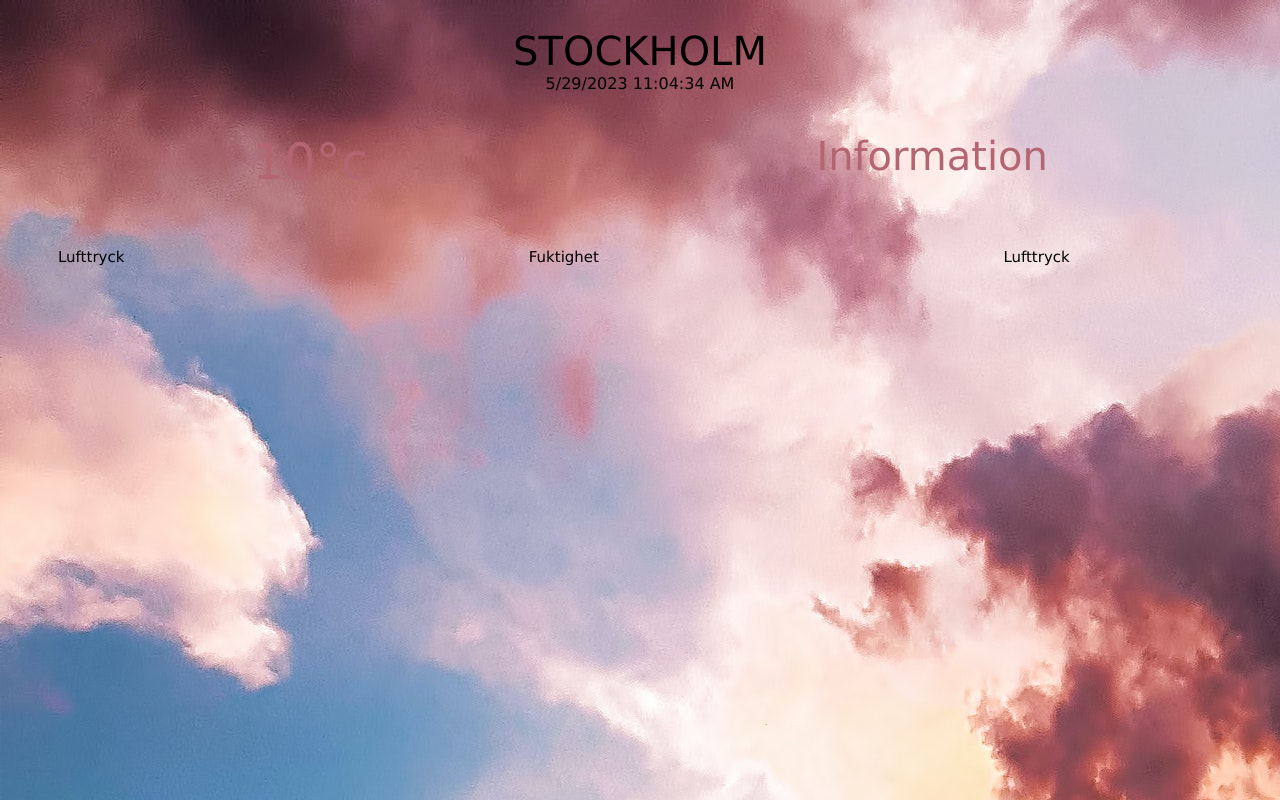
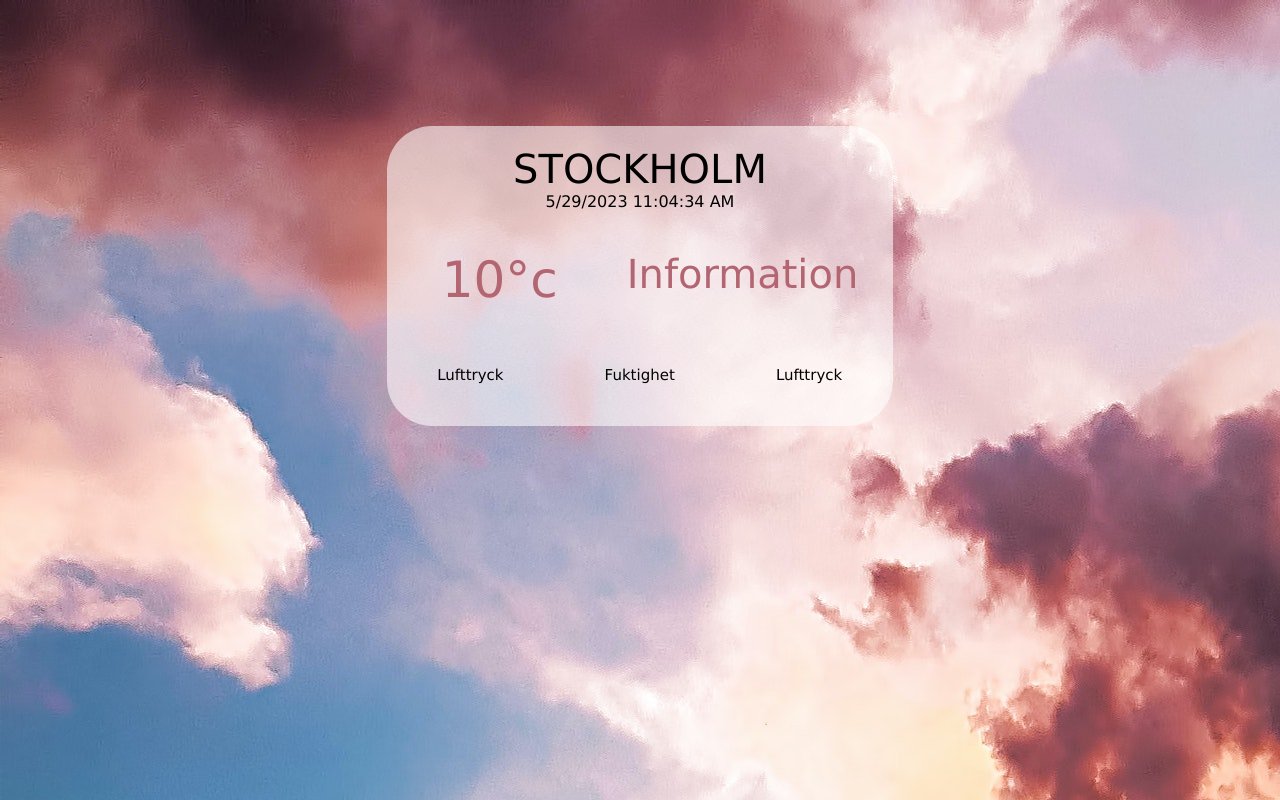
Before and after one commit to SandraEriksson/weatherApp, a plain HTML site: page index.html in a window 1280 px wide. Drawn offline with Linux system fonts and the light colour scheme; no server answers.

Commit message:
html changes

```diff
--- a/index.html
+++ b/index.html
@@ -10,6 +10,7 @@
 </head>
 <body>
     <main id="main-content">
+        <div class="weather-box">
             <div id="city">STOCKHOLM</div>
             <div id="dateTime">Datum och tid</div>
             <div class="information-container">
@@ -18,9 +19,13 @@
         </div>
             <div class="weather-information">
                 <p class="pressure">Lufttryck</p><br>
-                <p class="humidity">Fuktighet</p><br>
-                <p class="wind">Lufttryck</p><br>
+
+                    <p class="humidity">Fuktighet</p><br>
+
+                        <p class="wind">Lufttryck</p><br>
+
             </div>
+
         </div>
     </main>
     <script src="script.js" type="text/javascript"></script>
```
